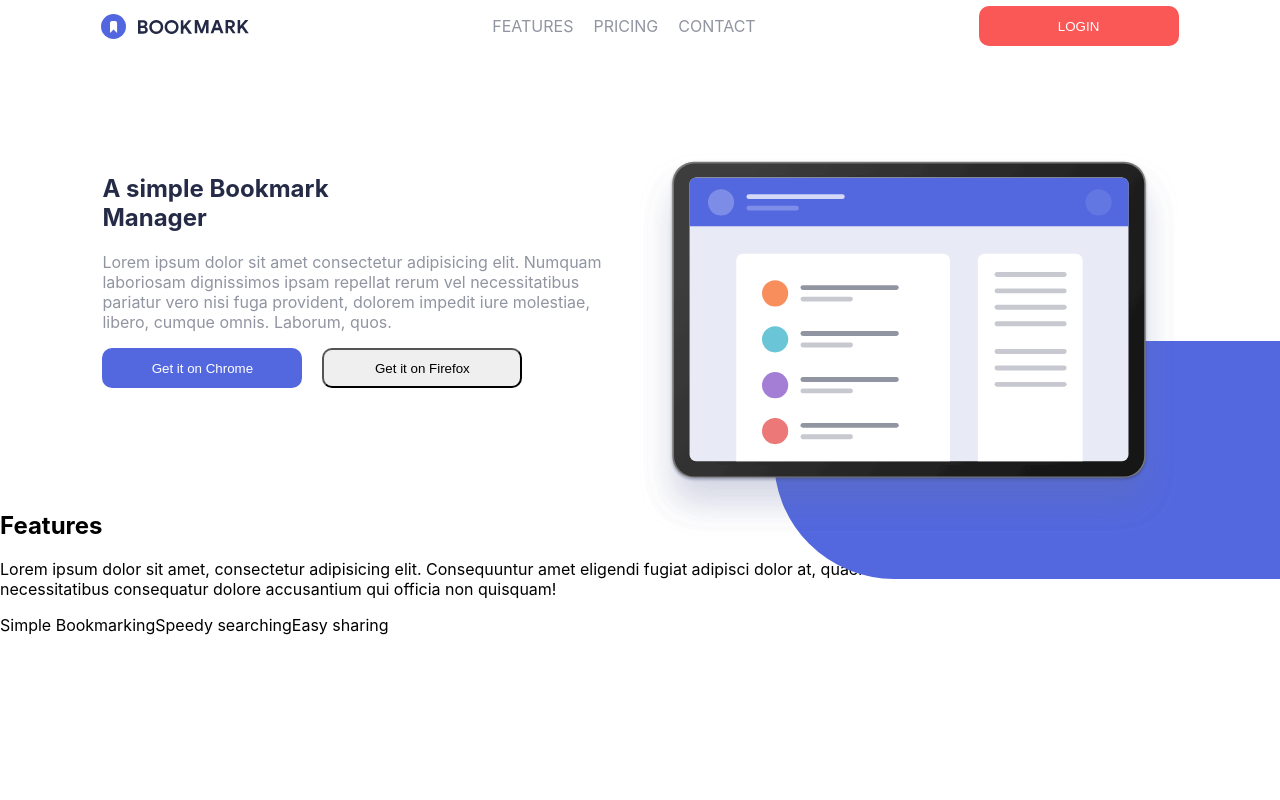
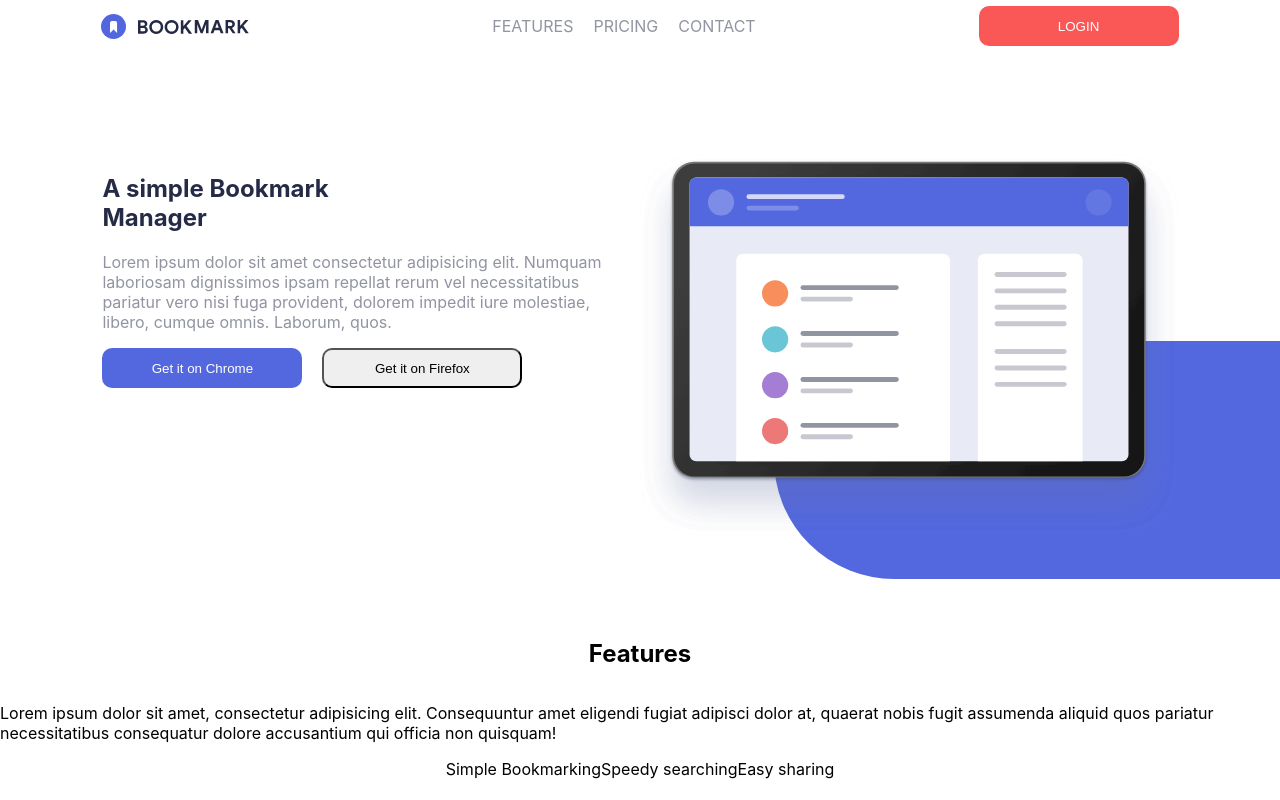
Before and after one commit to steven-mpawulo/bookmark-landing-page, a React (Create React App) app: page / in a window 1280 px wide. Shown: the top 800 px of the page. Built offline with nearby package versions, Linux system fonts and the light colour scheme.

Commit message:
adds top margin to second section

```diff
--- a/src/components/main/main.css
+++ b/src/components/main/main.css
@@ -48,3 +48,10 @@ h1 {
 .illustration-hero {
     width: 100%;
 }
+
+.second-section {
+    display: flex;
+    flex-direction: column;
+    align-items: center;
+    margin-top: 10%;
+}
```
